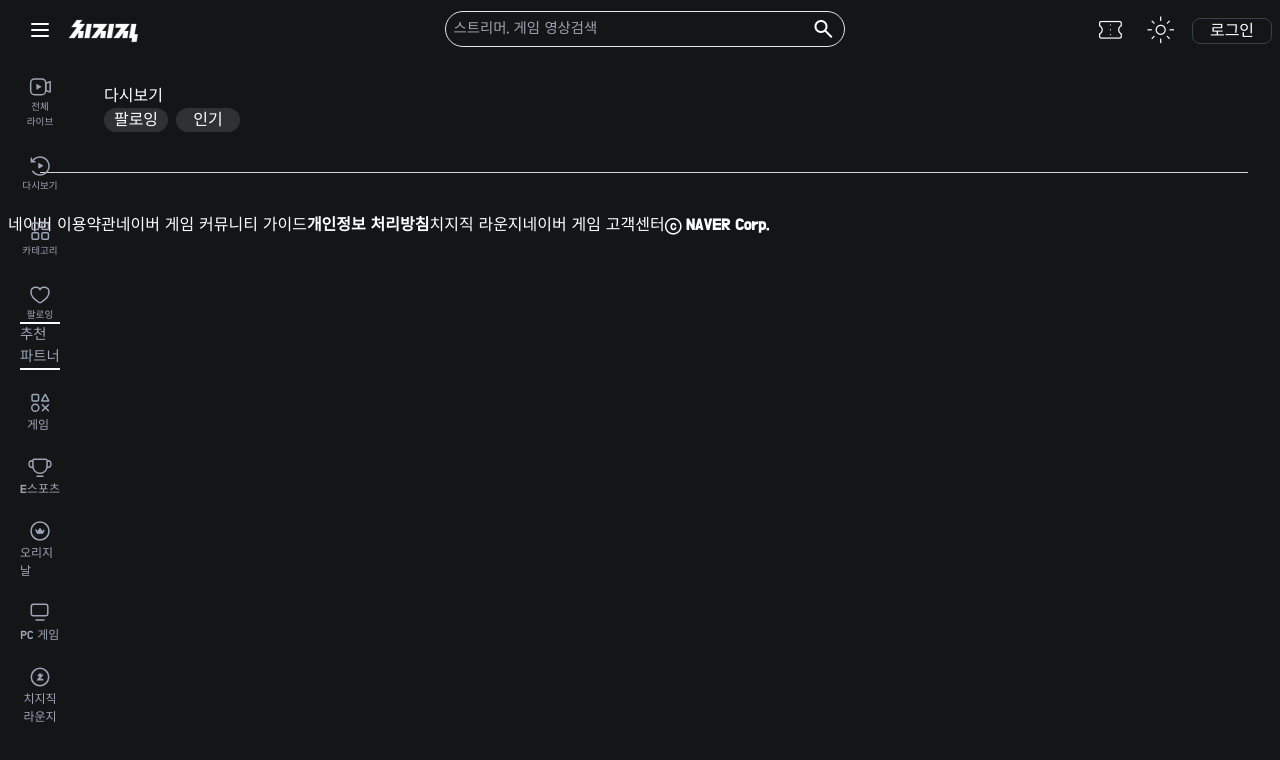
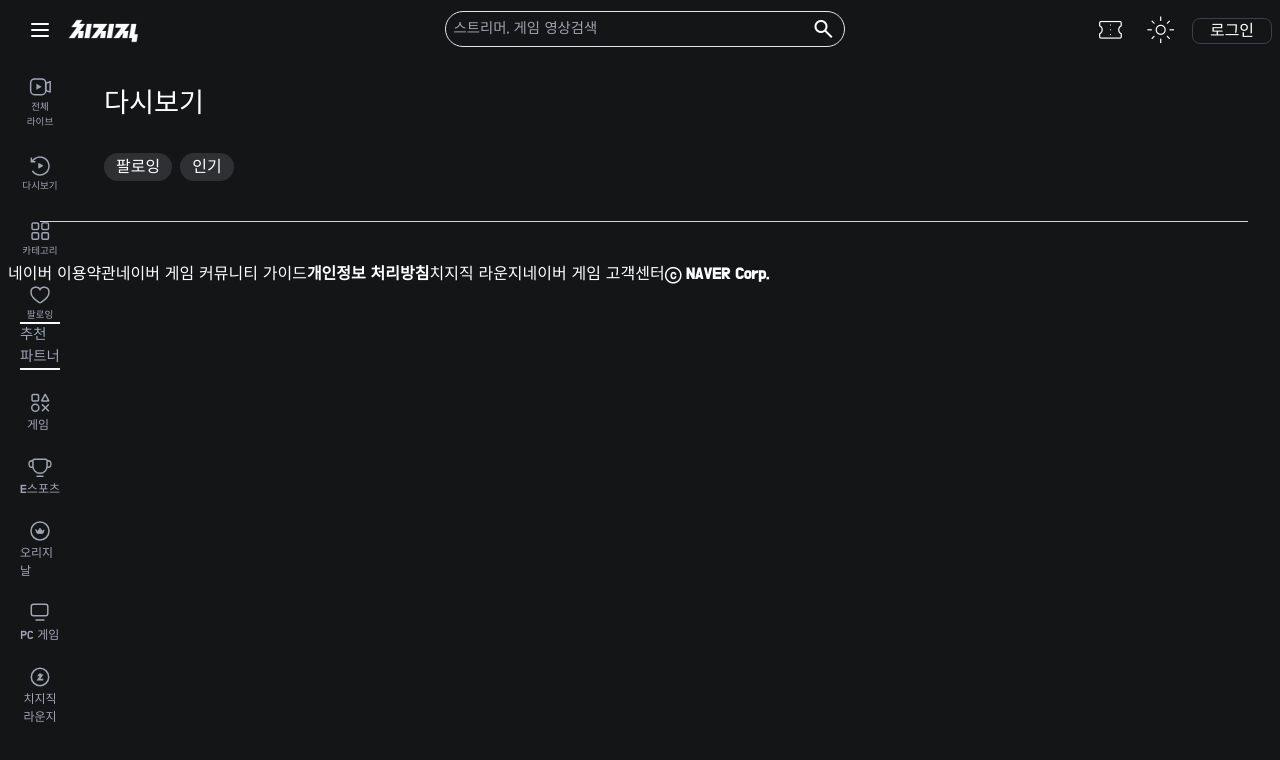
Before and after one commit to Minseok0530/chzzk-self, a Next.js app: page /review in a window 1280 px wide. Shown: the top 760 px of the page. Built offline with nearby package versions, Linux system fonts and the light colour scheme.

Commit message:
🎨 : 다시보기 페이지 영상 제외 디자인 완성

```diff
--- a/app/(page)/review/page.tsx
+++ b/app/(page)/review/page.tsx
@@ -1,10 +1,14 @@
 export default function Home() {
   return (
     <div>
-      <div>다시보기</div>
-      <div className='flex'>
-        <button className='bg-[#2E3033] w-16 rounded-2xl mr-2'>팔로잉</button>
-        <button className='bg-[#2E3033] w-16 rounded-2xl'>인기</button>
+      <div className='text-[1.7rem]'>다시보기</div>
+      <div className='flex mt-7'>
+        <button className='flex bg-[#2E3033] rounded-2xl h-7 mr-2 items-center px-3 py-2'>
+          팔로잉
+        </button>
+        <button className='flex bg-[#2E3033] rounded-2xl h-7 px-3 py-2 items-center'>
+          인기
+        </button>
       </div>
       <div>{/*영상이 들어갈 곳*/}</div>
     </div>
--- a/app/layout.tsx
+++ b/app/layout.tsx
@@ -39,7 +39,7 @@ export default function RootLayout({
         />
       </head>
       {path === '/login' || path === '/register' ? (
-        <body className={jua.className}>
+        <body>
           <div className='w-full flex justify-center h-full bg-white'>
             <div className='w-full'>{children}</div>
           </div>
```
